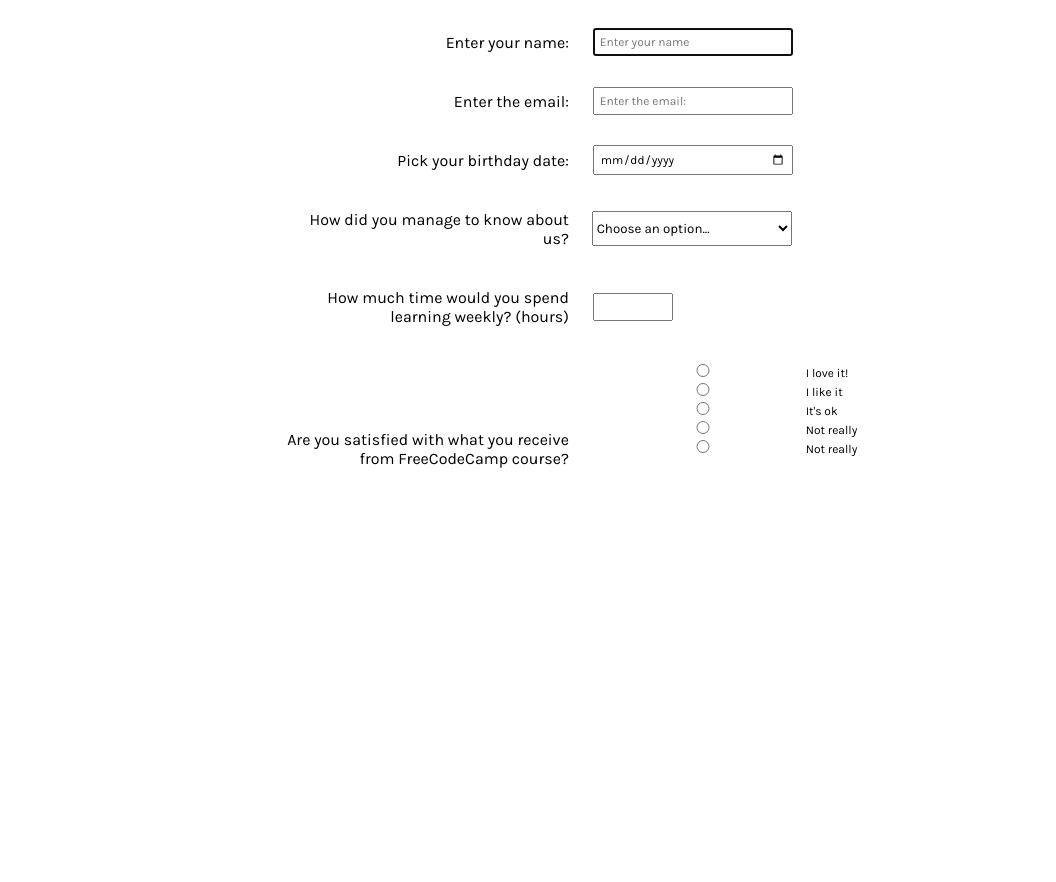
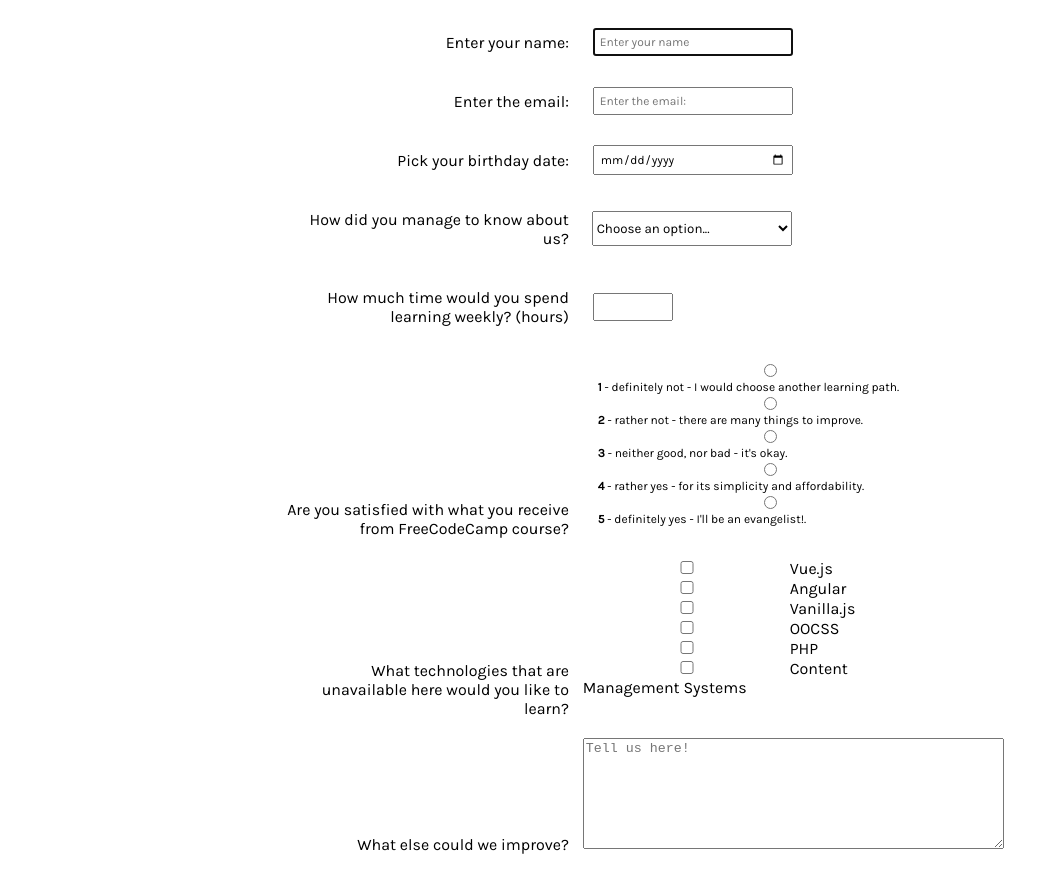
Before and after one commit to nowakdaniel/Survey-Form, a plain HTML site: page index.html in a window 1280 px wide. Shown: the part 102-984 px from the top of the page, without its empty margins (0-1056 px from the left). Before the commit the page ends 800 px from the top, so only its background shows below. Drawn offline with Linux system fonts and the light colour scheme.

Commit message:
005 // full html provided

```diff
--- a/index.html
+++ b/index.html
@@ -70,16 +70,33 @@
                 </div>
                 <div class="right">
                     <div class="input">
-                        <input type="radio" name="radio" value="1">I love it!
-                        <br>
-                        <input type="radio" name="radio" value="2">I like it
-                        <br>
-                        <input type="radio" name="radio" value="3">It's ok
-                        <br>
-                        <input type="radio" name="radio" value="4">Not really
-                        <br>
-                        <input type="radio" name="radio" value="4">Not really
-                        <br>
+                        <input type="radio" name="radio" value="1"><strong>1</strong> - definitely not - I would choose another learning path.
+                        <input type="radio" name="radio" value="2"><strong>2</strong> - rather not - there are many things to improve.
+                        <input type="radio" name="radio" value="3"><strong>3</strong> - neither good, nor bad - it's okay.
+                        <input type="radio" name="radio" value="4"><strong>4</strong> - rather yes - for its simplicity and affordability.
+                        <input type="radio" name="radio" value="4"><strong>5</strong> - definitely yes - I'll be an evangelist!.
+                    </div>
+                </div>
+            </div>
+            <div class="row">
+                <div class="left">
+                    <label for="checkbox">What technologies that are unavailable here would you like to learn?</label>
+                    </div>
+                    <div class="right">
+                        <input type="checkbox" name="checkbox" value="vue">Vue.js
+                        <input type="checkbox" name="checkbox" value="angular">Angular
+                        <input type="checkbox" name="checkbox" value="vanilla">Vanilla.js
+                        <input type="checkbox" name="checkbox" value="oocss">OOCSS
+                        <input type="checkbox" name="checkbox" value="PHP">PHP
+                        <input type="checkbox" name="checkbox" value="cms">Content Management Systems
+                    </div>
+                </div>
+                <div class="row">
+                    <div class="left">
+                        <label for="textarea">What else could we improve?</label>
+                    </div>
+                    <div class="right">
+                        <textarea id="textarea" rows="7" cols="50" placeholder="Tell us here!"></textarea>
                     </div>
                 </div>
             </div>
--- a/styles.css
+++ b/styles.css
@@ -48,3 +48,8 @@ input[type=number] {
     margin: 10px 0 0 10px;
     padding: 5px;
 }
+
+input[type=radio] {
+    display: inline-block;
+    width: 100%;
+}
```
